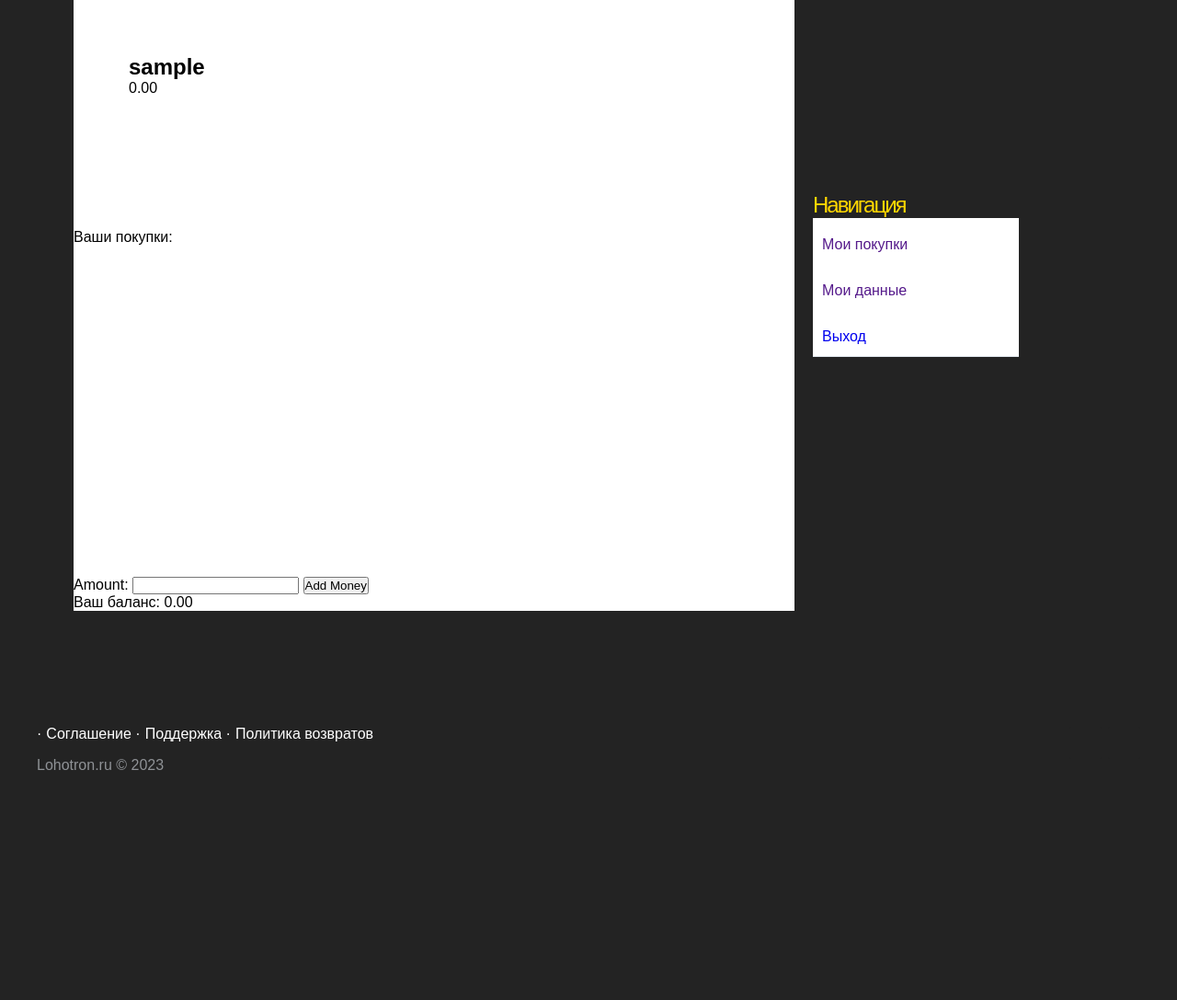
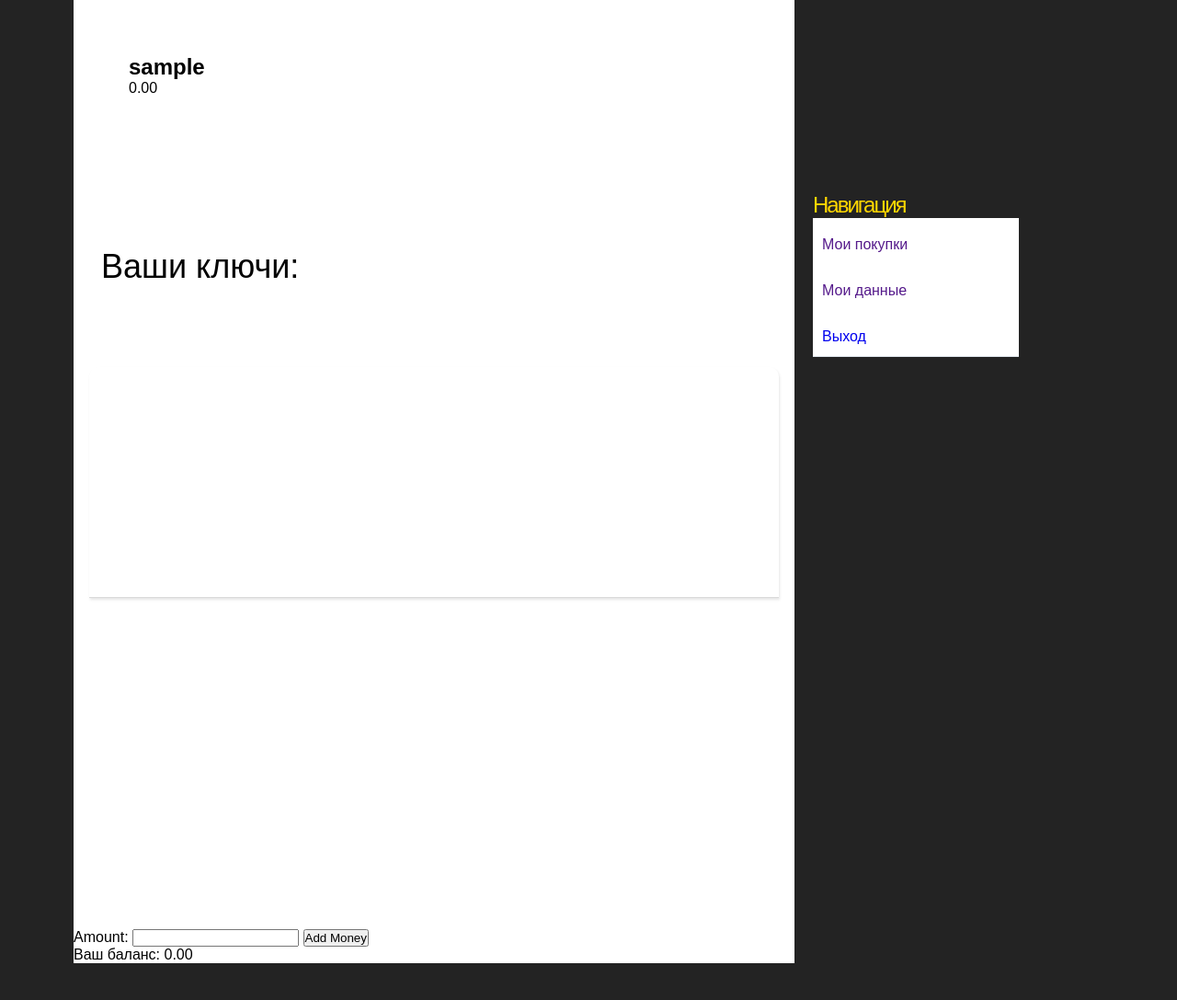
Before and after one commit to WhiteSkotch/key_store, a Django app: page /home/ in a window 1280 px wide. Shown: the part 81-1168 px from the top of the page at 92% size. Before the commit the page ends 918 px from the top, so only its background shows below. Run offline with Django 4.2, Linux system fonts and the light colour scheme; the visitor is signed in with stand-in values (Sample User, id 1); data comes from the database, SQL or seed files in the repository.

Commit message:
lk keys with descriptions and img

```diff
--- a/static/css/bodylk.css
+++ b/static/css/bodylk.css
@@ -198,3 +198,65 @@
 .product-requirements ul {
     color: white;
 }
+
+.quantity {
+ display: block;
+  min-width: 100px;
+ margin-bottom: auto;
+ margin-top: auto;
+ padding-right:20px;
+ padding-top: 10px;
+}
+
+.description {
+  padding-top: 10px;
+  margin-right: 60px;
+  width: 250px;
+  display: block;
+    margin-top: auto;
+    margin-bottom: auto;
+}
+.image {
+  display: block;
+    padding-top: 10px;
+  width: 115px;
+  height: 100px;
+    padding-right: 20px;
+}
+
+.transactions {
+  width: 750px;
+  min-height: 250px;
+  margin: 80px auto 0px;
+  background: white;
+  box-shadow: 1px 2px 3px 0px rgba(0,0,0,0.10);
+  border-radius: 10px 10px 0 0;
+  display: flex;
+  flex-direction: column;
+  border-bottom: 1px solid #d9d9d9;
+  color: black;
+
+}
+.transaction {
+  padding: 20px 30px;
+  height: 120px;
+  display: flex;
+}
+.transaction:nth-child(3) {
+  border-top:  1px solid #E1E8EE;
+  border-bottom:  1px solid #E1E8EE;
+}
+.image > img {
+  width: 100%;
+  height: auto;
+  object-fit: contain; /* Встраиваем картинку в контейнер card__image */
+  transition: 0.2s;
+}
+.title {
+  height: 30px;
+  border-bottom: 0 0 1px solid #E1E8EE;
+  padding: 20px 30px;
+  font-size: 36px;
+  font-weight: 400;
+  display: inline-block;
+}
--- a/templates/lk.html
+++ b/templates/lk.html
@@ -15,13 +15,11 @@
          <h2>{{ user.username }}</h2>
          <span>{{ user.balance.first.money }}</span>
       </div>
-    </div>
+    </div><div class="title"> Ваши ключи:</div>
     <div class="transactions">
-        <div class="title">
-        Ваши покупки:
-      </div>
+
        {% for transaction in transactions %}
-      <div class="item">
+      <div class="transaction">
         <div class="image">
             <img src="{{ transaction.game.image.url }}">
         </div>
```
